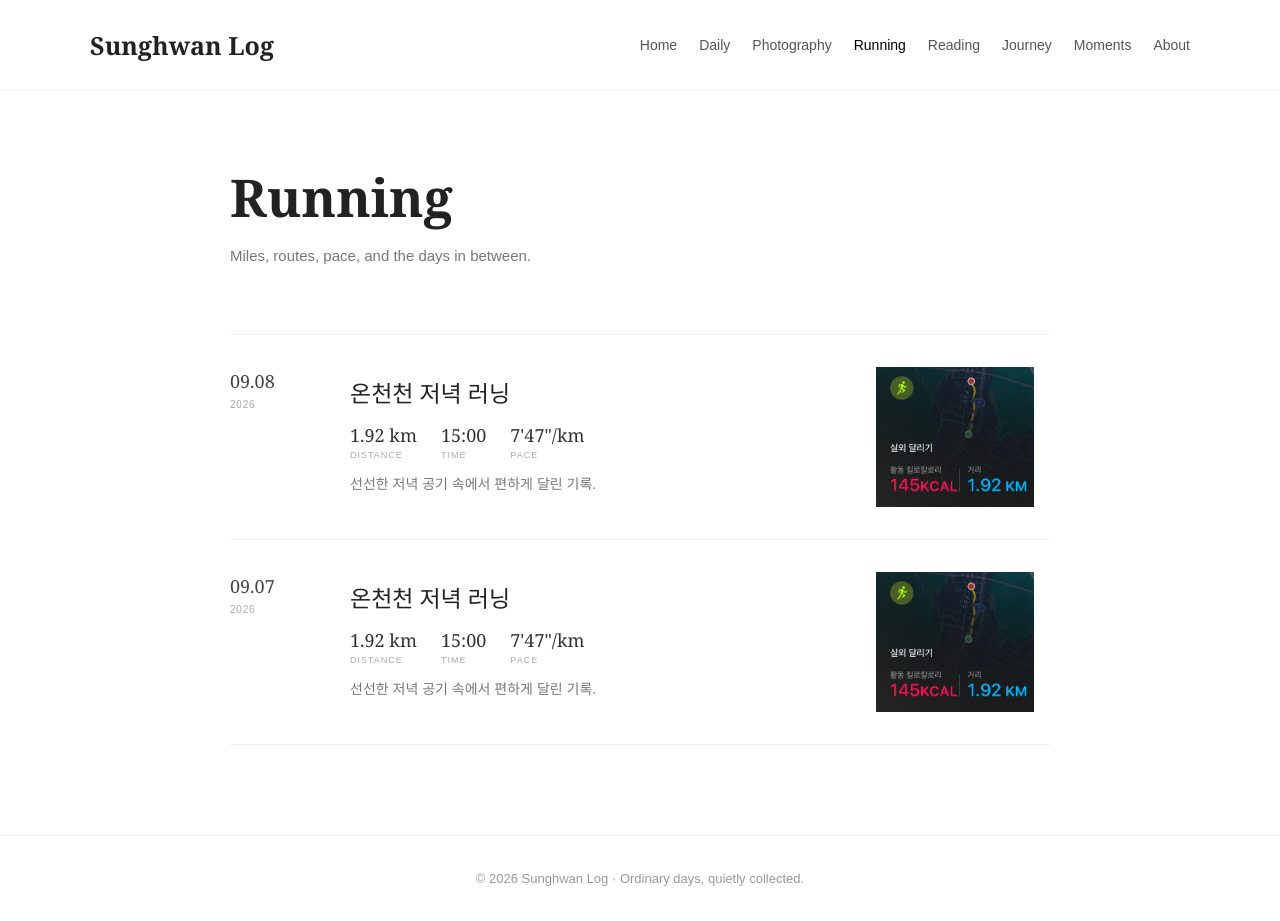
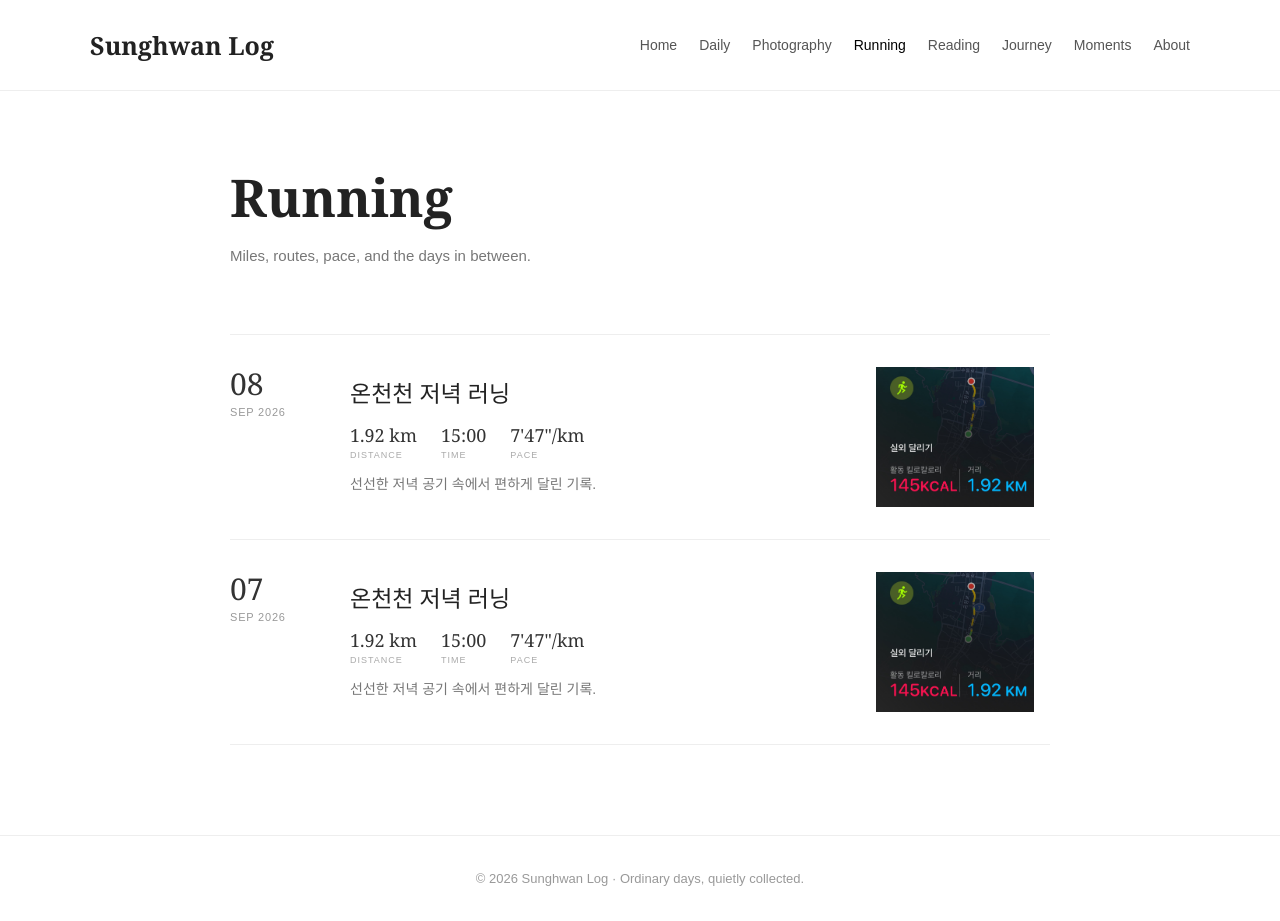
Before and after one commit to sunghwanlog/sunghwanlog.github.io, a Jekyll site: the page built from running.html, in a window 1280 px wide. Built offline with Jekyll 4.4.1, drawn with Linux system fonts in a browser that asks for light colours.

Commit message:
Update running.html

```diff
--- a/running.html
+++ b/running.html
@@ -162,27 +162,28 @@
 
 .running-date {
   align-self: start;
-      padding-top: 3px;
+  padding-top: 2px;
 }
 
-    .running-date-main {
+.running-day {
   display: block;
 
   font-family: Georgia, serif;
-      font-size: 18px;
-      line-height: 1.3;
+  font-size: 30px;
+  line-height: 1;
 
-      color: #444;
+  color: #333;
 }
 
-    .running-date-year {
+.running-month {
   display: block;
-      margin-top: 5px;
+  margin-top: 7px;
 
-      color: #aaa;
-      font-size: 10px;
+  color: #999;
+  font-size: 11px;
 
   letter-spacing: 0.8px;
+  text-transform: uppercase;
 }
 
 
@@ -577,12 +578,12 @@
 
         <div class="running-date">
 
-              <span class="running-date-main">
-                {{ post.date | date: "%m.%d" }}
+          <span class="running-day">
+            {{ post.date | date: "%d" }}
           </span>
 
-              <span class="running-date-year">
-                {{ post.date | date: "%Y" }}
+          <span class="running-month">
+    {{ post.date | date: "%b %Y" }}
   </span>
 
 </div>
```
Lines whose indentation alone changed are shown as unchanged.
